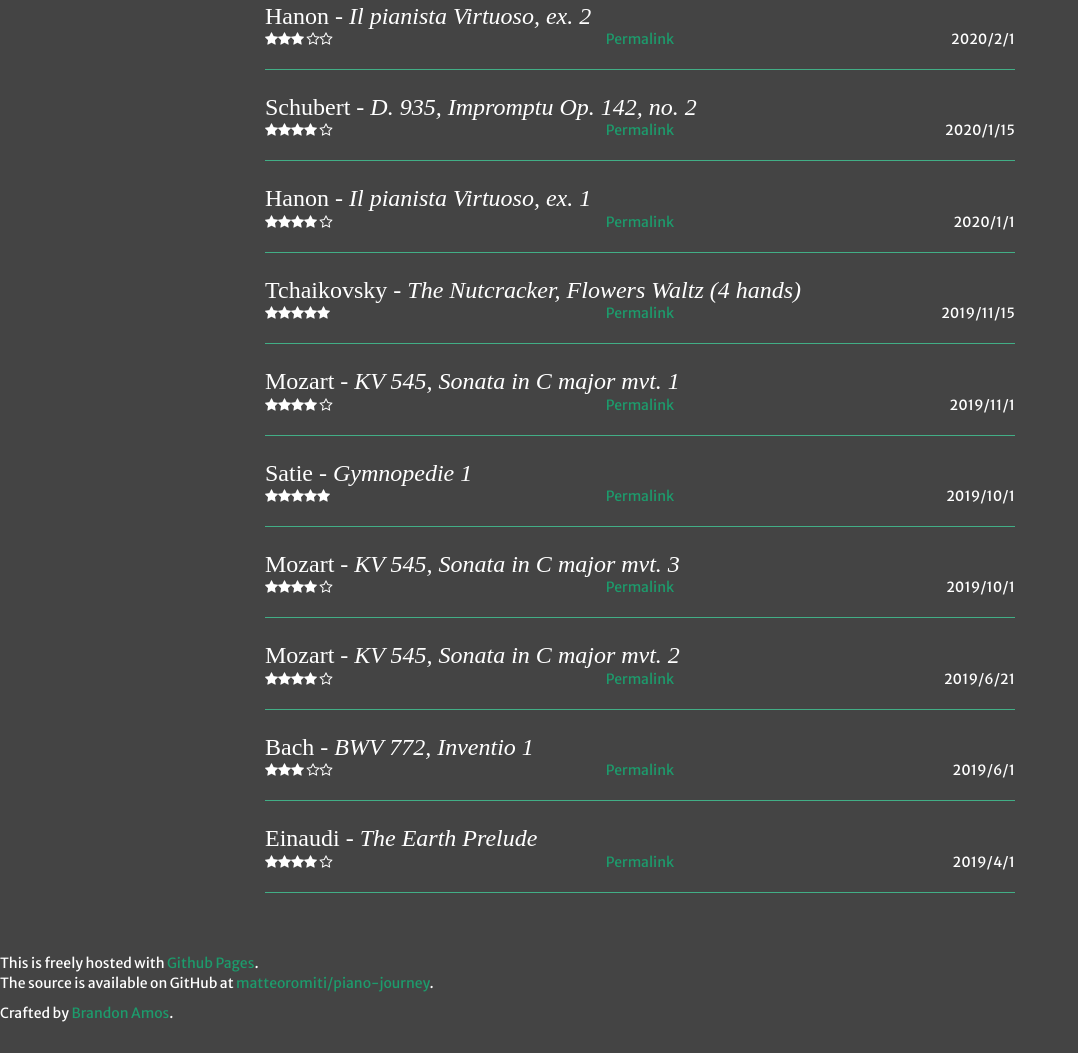
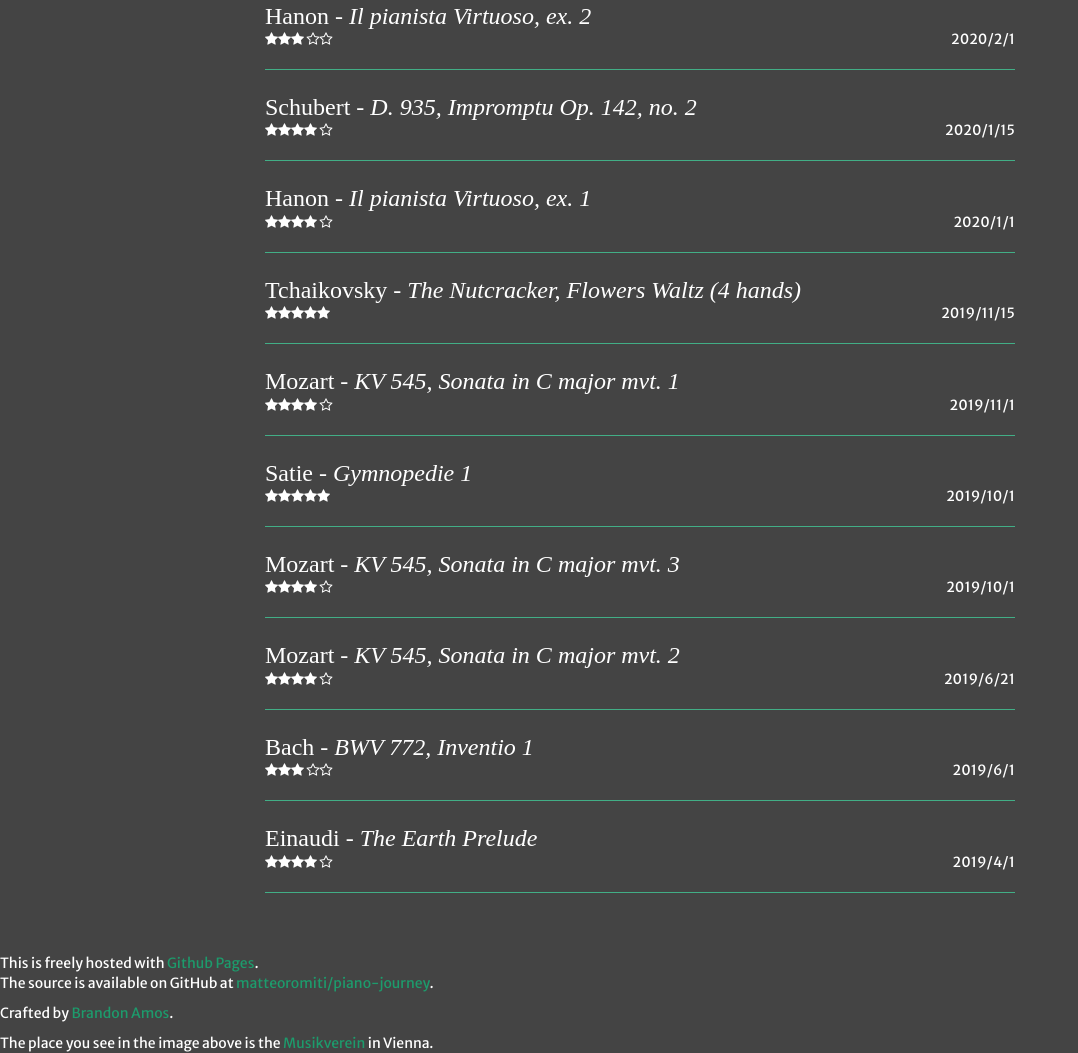
Before and after one commit to MatteoRomiti/piano-journey, a website: page index.html in a window 1280 px wide. Shown: the part 2925-3978 px from the top of the page, without its empty margins (0-1078 px from the left). Before the commit the page ends 3948 px from the top, so only its background shows below. Drawn offline with Linux system fonts and the light colour scheme.

Commit message:
change some links

```diff
--- a/index.html
+++ b/index.html
@@ -13,14 +13,6 @@
     <!-- Custom Fonts -->
     <link href="vendor/css/font-awesome.min.css" rel="stylesheet" type="text/css">
 
-    <!-- Uncomment if notes or quotes contain math.
-    <script type="text/x-mathjax-config">
-      MathJax.Hub.Config({
-      tex2jax: {inlineMath: [['$','$'], ['\\(','\\)']]}
-      });
-    </script>
-    <script type="text/javascript" src="vendor/MathJax/MathJax.js?config=TeX-AMS-MML_HTMLorMML"></script>
-    -->
   </head>
   <body id="page-top" data-spy="scroll" data-target=".navbar-fixed-top">
     <!-- Navigation -->
@@ -141,5 +133,9 @@
       Crafted by <a href="http://bamos.github.io">Brandon Amos</a>.
     </p>
 
+    <p>
+      The place you see in the image above is the
+      <a href="https://en.wikipedia.org/wiki/Musikverein" target="_blank">Musikverein</a> in Vienna.<br>
+    </p>
   </body>
 </html>
--- a/templates/started.hbars.html
+++ b/templates/started.hbars.html
@@ -12,7 +12,7 @@
   </div>
   <div class="col-md-4">
     <center>
-      <a href="?book={{this.hash}}" class='permalink'>Permalink</a>
+      <!-- <a href="?book={{this.hash}}" class='permalink'>Permalink</a> -->
       {{#if this.quotes}}
           <span class='permalink'>&bull;</span>
       {{else if this.notes}}
```
Also changed, not shown: 1 other file.
